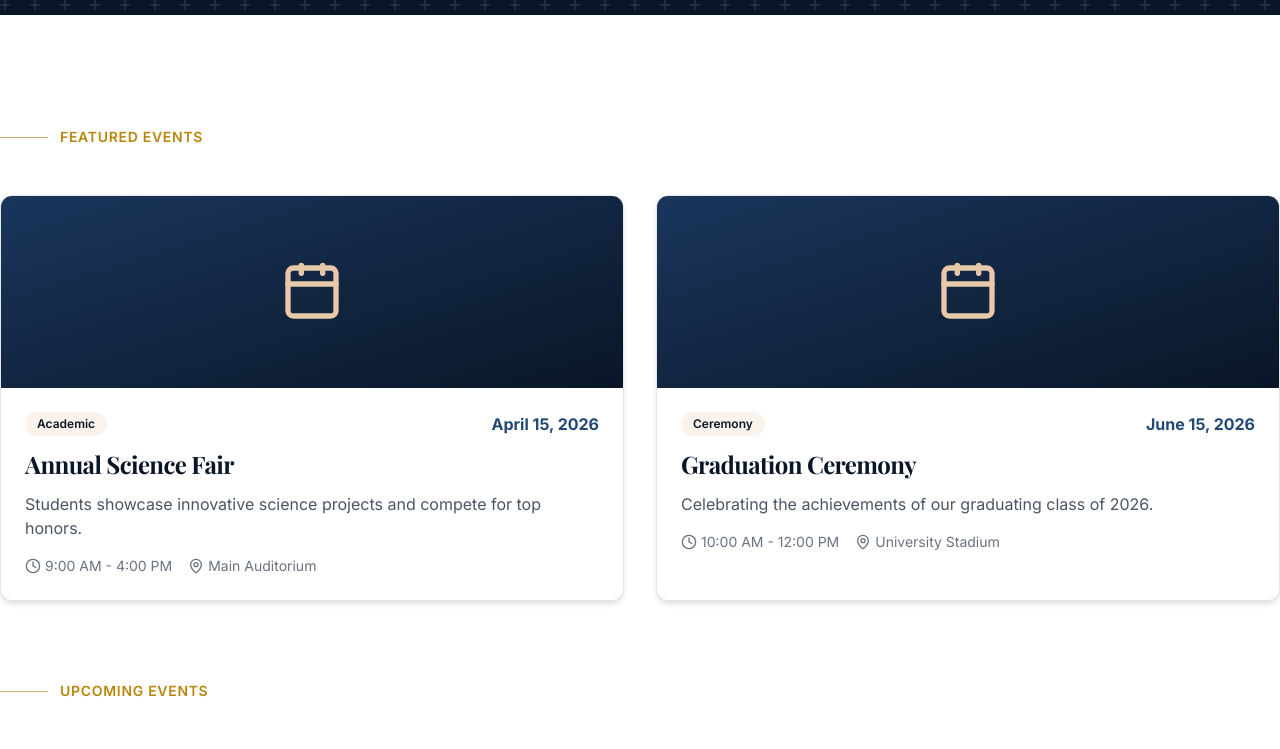
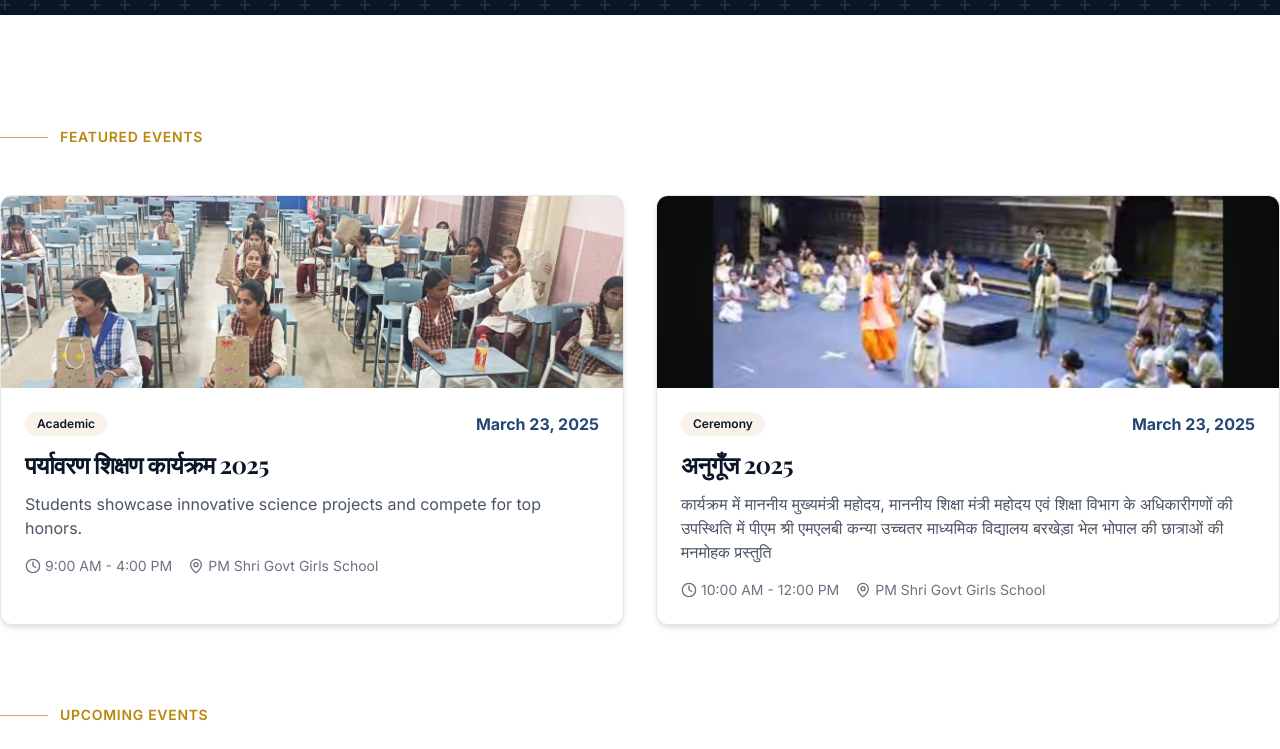
Before and after one commit to Pinky1410/PM_Shri_Govt_Girls, a Next.js app: page /events in a window 1280 px wide. Shown: the part 490-1239 px from the top of the page. Built offline with nearby package versions, Linux system fonts and the light colour scheme.

Commit message:
Update page.tsx

```diff
--- a/src/app/events/page.tsx
+++ b/src/app/events/page.tsx
@@ -2,18 +2,20 @@
 
 import { motion } from "framer-motion";
 import { Calendar, MapPin, Clock, ArrowRight } from "lucide-react";
+import Image from "next/image";
 import Link from "next/link";
 
 const upcomingEvents = [
   {
     id: 1,
-    title: "Annual Science Fair",
-    date: "April 15, 2026",
+    title: "पर्यावरण शिक्षण कार्यक्रम 2025",
+    date: "March 23, 2025",
     time: "9:00 AM - 4:00 PM",
-    location: "Main Auditorium",
+    location: "PM Shri Govt Girls School",
     description: "Students showcase innovative science projects and compete for top honors.",
     category: "Academic",
     featured: true,
+    image: "/images/events/पर्यावरण शिक्षण कार्यक्रम 2025.jpg",
   },
   {
     id: 2,
@@ -47,13 +49,14 @@ const upcomingEvents = [
   },
   {
     id: 5,
-    title: "Graduation Ceremony",
-    date: "June 15, 2026",
+    title: "अनुगूँज 2025",
+    date: "March 23, 2025",
     time: "10:00 AM - 12:00 PM",
-    location: "University Stadium",
-    description: "Celebrating the achievements of our graduating class of 2026.",
+    location: "PM Shri Govt Girls School",
+    description: "कार्यक्रम में माननीय मुख्यमंत्री महोदय, माननीय शिक्षा मंत्री महोदय एवं शिक्षा विभाग के अधिकारीगणों की उपस्थिति में पीएम श्री एमएलबी कन्या उच्चतर माध्यमिक विद्यालय बरखेड़ा भेल भोपाल की छात्राओं की मनमोहक प्रस्तुति",
     category: "Ceremony",
     featured: true,
+    image: "/images/events/अनुगूँज 2025 कार्यक्रम.jpg",
   },
   {
     id: 6,
@@ -128,9 +131,20 @@ export default function EventsPage() {
                 transition={{ duration: 0.5, delay: index * 0.1 }}
                 className="card-premium overflow-hidden group"
               >
-                <div className="h-48 bg-gradient-to-br from-navy-700 to-navy-900 flex items-center justify-center">
-                  <Calendar className="w-16 h-16 text-gold-400" />
-                </div>
+                {event.image ? (
+                  <div className="h-48 relative">
+                    <Image
+                      src={event.image}
+                      alt={event.title}
+                      fill
+                      className="object-cover"
+                    />
+                  </div>
+                ) : (
+                  <div className="h-48 bg-gradient-to-br from-navy-700 to-navy-900 flex items-center justify-center">
+                    <Calendar className="w-16 h-16 text-gold-400" />
+                  </div>
+                )}
                 <div className="p-6">
                   <div className="flex items-center justify-between mb-3">
                     <span className="px-3 py-1 rounded-full bg-gold-100 text-gold-700 text-xs font-semibold">
```
